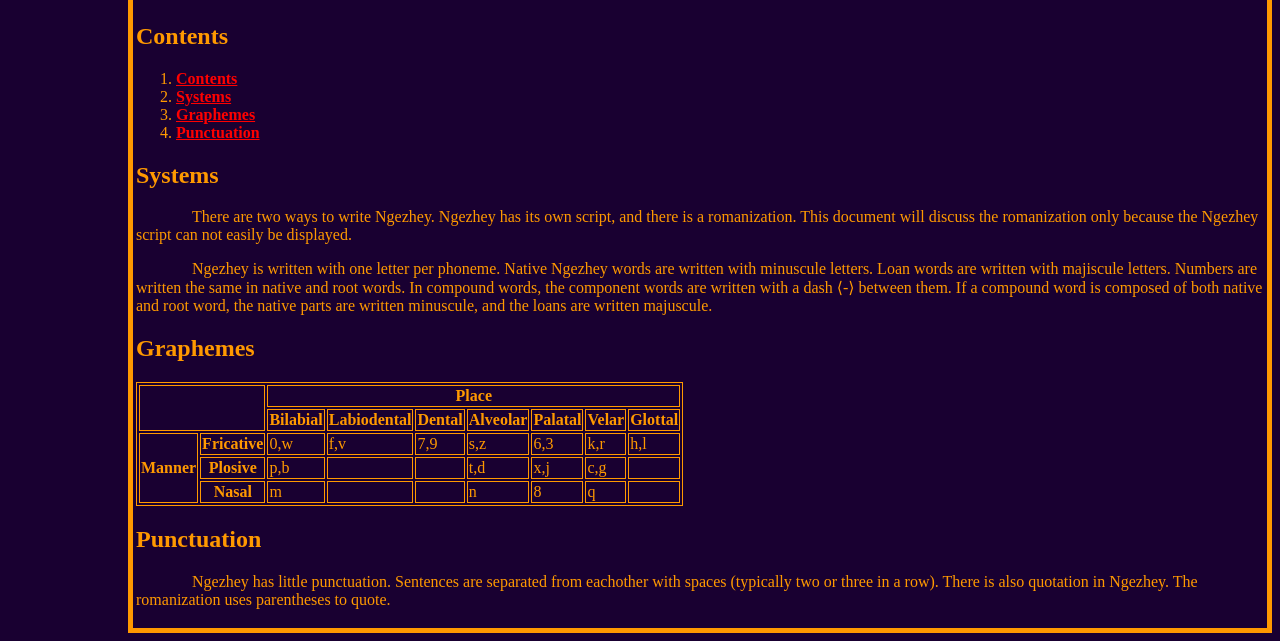
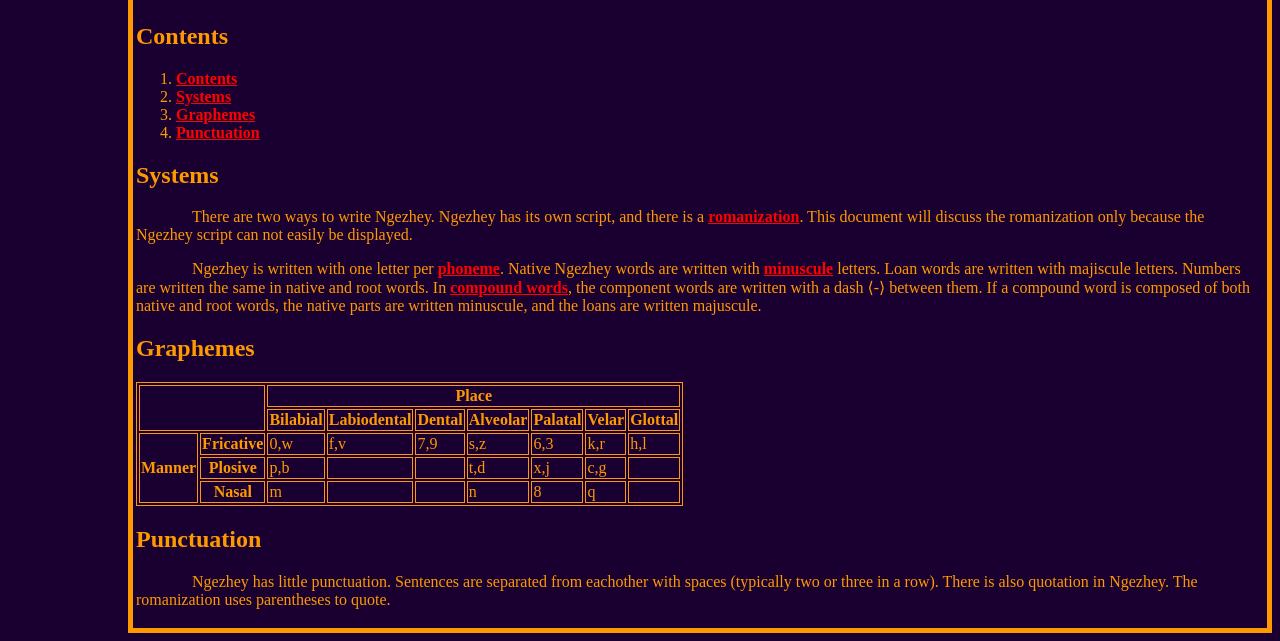
Before and after one commit to GreyAlien502/GreyAlien502.github.io, a plain HTML site: page ngezhey/orthography.html in a window 1280 px wide. Shown: the part 171-812 px from the top of the page. Drawn offline with Linux system fonts and the light colour scheme; files whose address does not match are found by name.

Commit message:
add wikipedia links

```diff
--- a/ngezhey/orthography.html
+++ b/ngezhey/orthography.html
@@ -21,18 +21,18 @@
 		<p>
 			There are two ways to write Ngezhey.
 			Ngezhey has its own script,
-			and there is a romanization.
+			and there is a <a href="https://en.wikipedia.org/wiki/"romanization">romanization</a>.
 			This document will discuss the romanization only
 			because the Ngezhey script can not easily be displayed.
 		</p>
 		<p>
-			Ngezhey is written with one letter per phoneme.
-			Native Ngezhey words are written with minuscule letters.
+			Ngezhey is written with one letter per <a href="https://en.wikipedia.org/wiki/"phoneme">phoneme</a>.
+			Native Ngezhey words are written with <a href="https://en.wikipedia.org/wiki/"letter case">minuscule</a> letters.
 			Loan words are written with majiscule letters.
 			Numbers are written the same in native and root words.
-			In compound words, the component words are written
+			In <a href="https://en.wikipedia.org/wiki/"compound_(linguistics)">compound words</a>, the component words are written
 			with a dash ⟨-⟩ between them.
-			If a compound word is composed of both native and root word,
+			If a compound word is composed of both native and root words,
 			the native parts are written minuscule,
 			and the loans are written majuscule.
 		</p>
```
